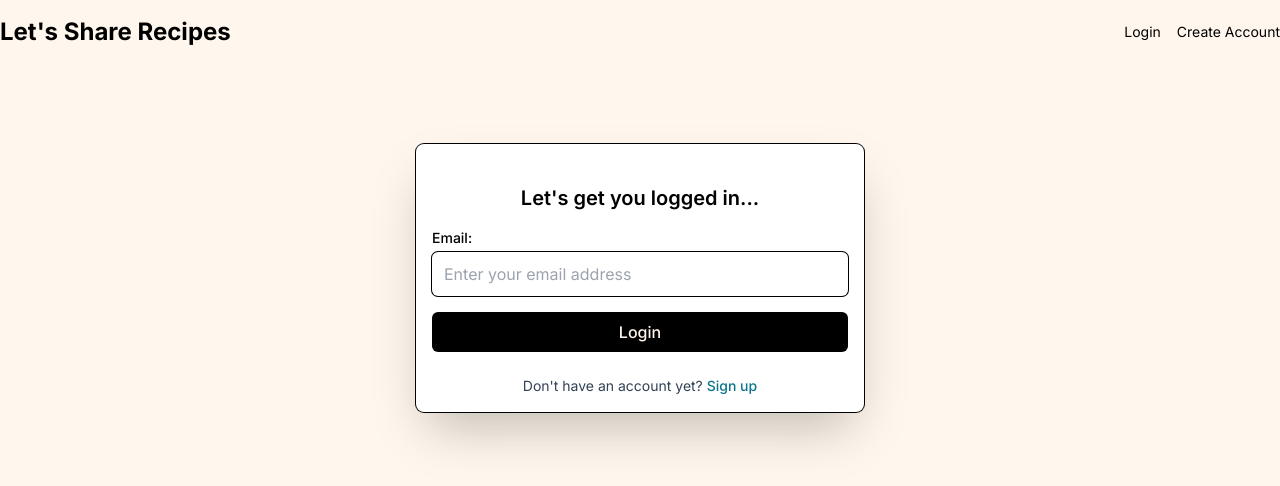
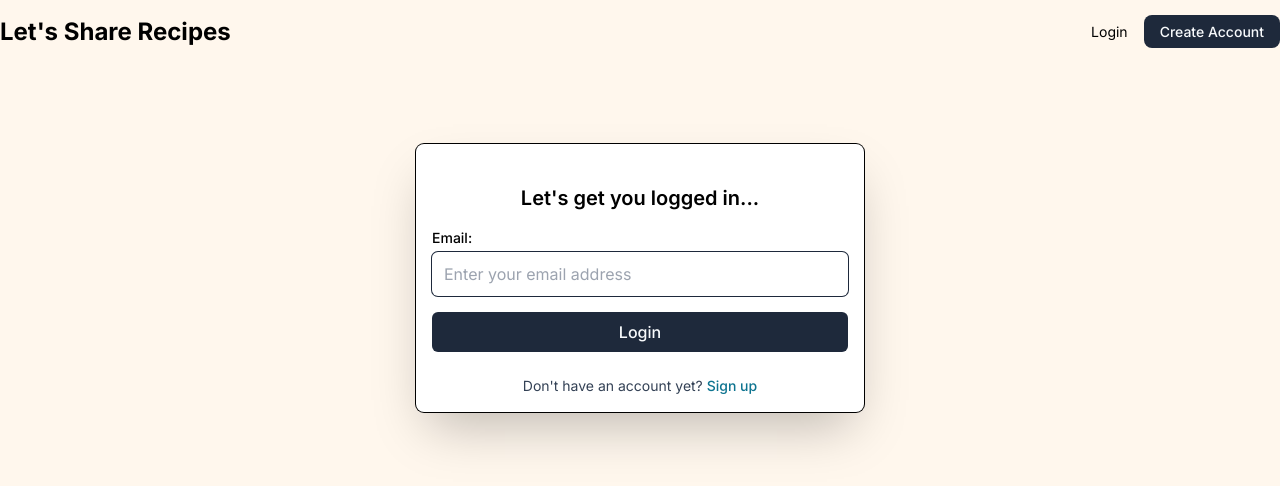
Before and after one commit to internetdrew/share-rec-2, a Next.js app: page /login in a window 1280 px wide. Shown: the top 486 px of the page. Built offline with nearby package versions, Linux system fonts and the light colour scheme; no server answers.

Commit message:
improve button styles

```diff
--- a/src/components/Navbar.tsx
+++ b/src/components/Navbar.tsx
@@ -6,15 +6,13 @@ import { useRouter } from 'next/router';
 const Navbar = () => {
   const supabase = useSupabaseBrowserClient();
   const router = useRouter();
-  const queryClient = useQueryClient();
-  const { data: userData } = useQuery({
+  const { data: sessionData } = useQuery({
     queryKey: ['user'],
     queryFn: async () => {
-      const { data } = await supabase.auth.getUser();
-      return data.user;
+      const { data } = await supabase.auth.getSession();
+      return data;
     },
   });
-  console.log(userData);
 
   async function handleSignOut() {
     await supabase.auth.signOut();
@@ -27,7 +25,7 @@ const Navbar = () => {
         Let&apos;s Share Recipes
       </Link>
       <ul className='flex items-center gap-4 text-sm'>
-        {userData && (
+        {sessionData?.session && (
           <li>
             <button onClick={handleSignOut}>Sign out</button>
           </li>
@@ -36,7 +34,9 @@ const Navbar = () => {
           <Link href={'/login'}>Login</Link>
         </li>
         <li>
-          <Link href={'/confirm'}>Create Account</Link>
+          <Link href={'/confirm'} className='btn-primary'>
+            Create Account
+          </Link>
         </li>
       </ul>
     </nav>
--- a/src/pages/confirm.tsx
+++ b/src/pages/confirm.tsx
@@ -49,7 +49,7 @@ const CreateAccountForm = () => {
   }, [isSubmitSuccessful, reset]);
 
   return (
-    <div className='bg-white mt-20 max-w-md mx-auto flex flex-col p-4 rounded-lg ring-1 ring-black shadow-2xl'>
+    <div className='bg-slate-50 mt-20 max-w-md mx-auto flex flex-col p-4 rounded-lg ring-1 ring-slate-800 shadow-2xl'>
       {showConfirmationMsg ? (
         <>
           <p className='text-lg text-center font-semibold'>
--- a/src/styles/globals.css
+++ b/src/styles/globals.css
@@ -10,9 +10,9 @@
 
 @layer components {
   .btn-primary {
-    @apply bg-black text-orange-50 p-2 font-medium hover:shadow-md;
+    @apply bg-slate-800 text-slate-50 rounded-lg py-2 px-4 font-medium hover:shadow-md;
   }
   input {
-    @apply ring-1 ring-black py-2.5 px-3 rounded-md;
+    @apply ring-1 ring-slate-800 py-2.5 px-3 rounded-md;
   }
 }
```
